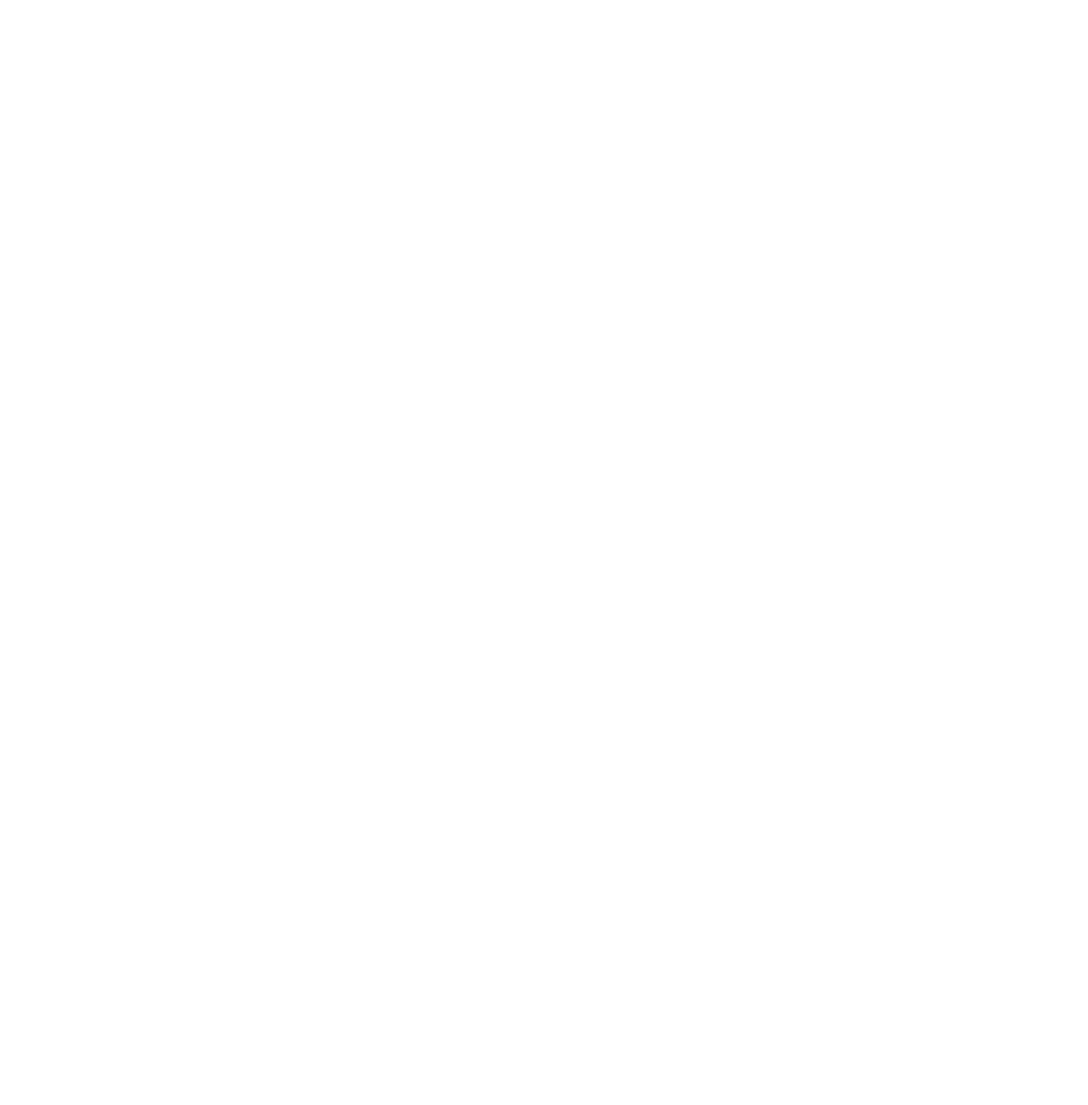
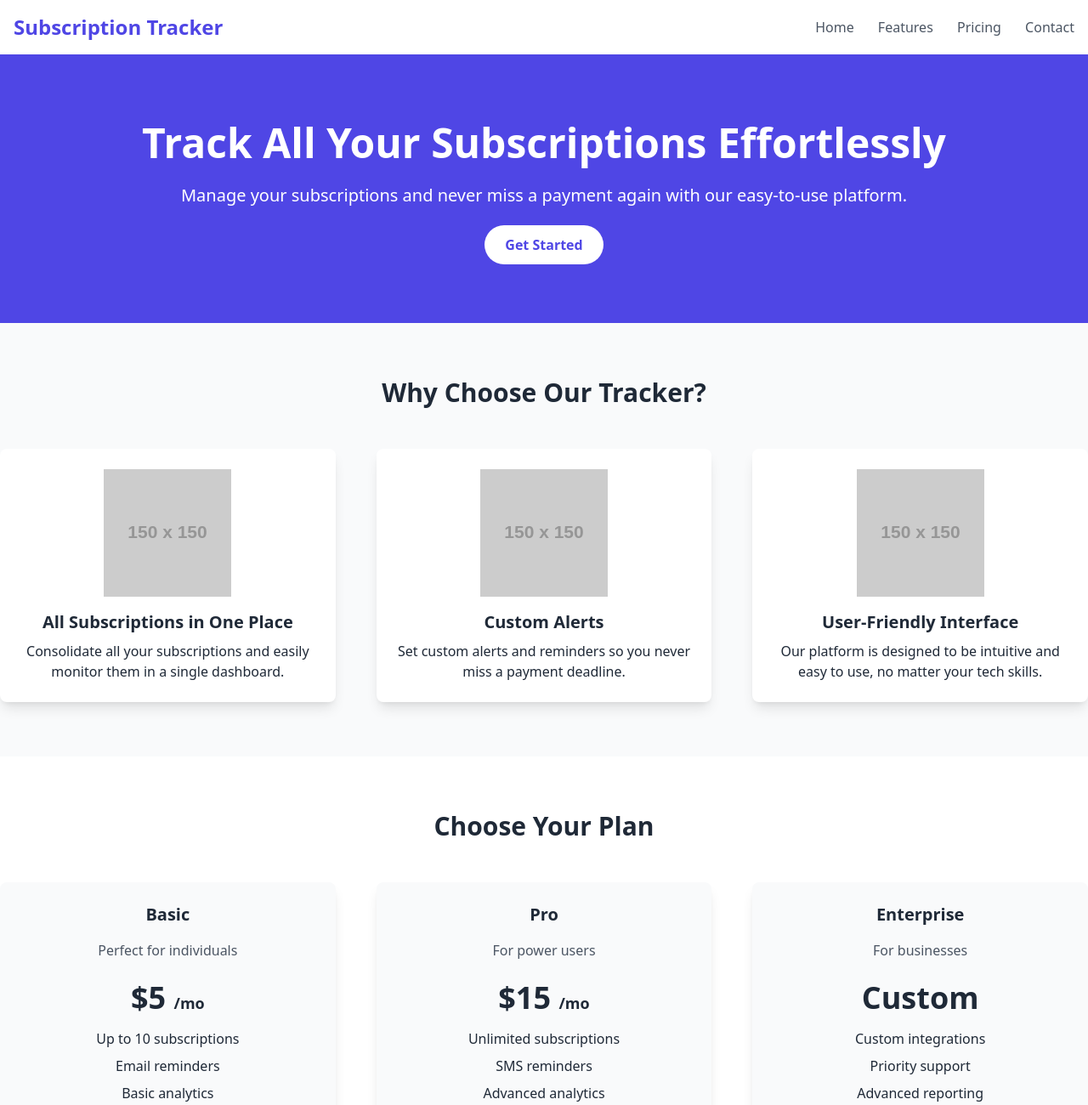
Before and after one commit to sebastianingebrigtsen/SubscriptionTracker, a plain HTML site: page index.html in a window 1280 px wide. Shown: the top 1300 px of the page at 85% size. Before the commit the page ends 800 px from the top, so only its background shows below. Drawn offline with nearby package versions, Linux system fonts and the light colour scheme; placeholder pictures from the web are drawn by us.

Commit message:
GPT hjemmeside med tailwind css

```diff
--- a/index.html
+++ b/index.html
@@ -1,12 +1,118 @@
+<!DOCTYPE html>
 <html lang="en">
   <head>
     <meta charset="UTF-8" />
     <meta name="viewport" content="width=device-width, initial-scale=1.0" />
+    <title>Subscription Tracker</title>
     <link rel="stylesheet" href="styles.css" />
     <script src="https://cdn.tailwindcss.com"></script>
-    <title>Subscription Tracker</title>
   </head>
-  <body>
+
+  <body class="bg-gray-100 text-gray-800">
+    <!-- Navbar -->
+    <header class="bg-white shadow-md">
+      <div class="container mx-auto p-4 flex justify-between items-center">
+        <div class="text-2xl font-bold text-indigo-600">Subscription Tracker</div>
+        <nav class="space-x-6">
+          <a href="#" class="text-gray-600 hover:text-indigo-600">Home</a>
+          <a href="#" class="text-gray-600 hover:text-indigo-600">Features</a>
+          <a href="#" class="text-gray-600 hover:text-indigo-600">Pricing</a>
+          <a href="#" class="text-gray-600 hover:text-indigo-600">Contact</a>
+        </nav>
+      </div>
+    </header>
+
+    <!-- Hero Section -->
+    <section class="bg-indigo-600 text-white py-20">
+      <div class="container mx-auto text-center">
+        <h1 class="text-5xl font-bold mb-6">Track All Your Subscriptions Effortlessly</h1>
+        <p class="text-xl mb-8">Manage your subscriptions and never miss a payment again with our easy-to-use platform.</p>
+        <a href="#" class="bg-white text-indigo-600 font-bold py-3 px-6 rounded-full hover:bg-gray-100 transition">Get Started</a>
+      </div>
+    </section>
+
+    <!-- Features Section -->
+    <section class="py-16 bg-gray-50">
+      <div class="container mx-auto text-center">
+        <h2 class="text-3xl font-bold text-gray-800 mb-12">Why Choose Our Tracker?</h2>
+        <div class="grid grid-cols-1 md:grid-cols-3 gap-12">
+          <!-- Feature 1 -->
+          <div class="p-6 bg-white rounded-lg shadow-lg">
+            <img src="https://via.placeholder.com/150" alt="Feature 1" class="mx-auto mb-4" />
+            <h3 class="text-xl font-bold mb-2">All Subscriptions in One Place</h3>
+            <p>Consolidate all your subscriptions and easily monitor them in a single dashboard.</p>
+          </div>
+          <!-- Feature 2 -->
+          <div class="p-6 bg-white rounded-lg shadow-lg">
+            <img src="https://via.placeholder.com/150" alt="Feature 2" class="mx-auto mb-4" />
+            <h3 class="text-xl font-bold mb-2">Custom Alerts</h3>
+            <p>Set custom alerts and reminders so you never miss a payment deadline.</p>
+          </div>
+          <!-- Feature 3 -->
+          <div class="p-6 bg-white rounded-lg shadow-lg">
+            <img src="https://via.placeholder.com/150" alt="Feature 3" class="mx-auto mb-4" />
+            <h3 class="text-xl font-bold mb-2">User-Friendly Interface</h3>
+            <p>Our platform is designed to be intuitive and easy to use, no matter your tech skills.</p>
+          </div>
+        </div>
+      </div>
+    </section>
+
+    <!-- Pricing Section -->
+    <section class="py-16 bg-white">
+      <div class="container mx-auto text-center">
+        <h2 class="text-3xl font-bold text-gray-800 mb-12">Choose Your Plan</h2>
+        <div class="grid grid-cols-1 md:grid-cols-3 gap-12">
+          <!-- Basic Plan -->
+          <div class="p-6 bg-gray-50 rounded-lg shadow-lg">
+            <h3 class="text-xl font-bold mb-4">Basic</h3>
+            <p class="text-gray-600 mb-6">Perfect for individuals</p>
+            <p class="text-4xl font-bold mb-4">$5 <span class="text-lg">/mo</span></p>
+            <ul class="mb-6">
+              <li class="mb-2">Up to 10 subscriptions</li>
+              <li class="mb-2">Email reminders</li>
+              <li>Basic analytics</li>
+            </ul>
+            <a href="#" class="bg-indigo-600 text-white font-bold py-2 px-4 rounded-full hover:bg-indigo-700 transition">Choose Plan</a>
+          </div>
+          <!-- Pro Plan -->
+          <div class="p-6 bg-gray-50 rounded-lg shadow-lg">
+            <h3 class="text-xl font-bold mb-4">Pro</h3>
+            <p class="text-gray-600 mb-6">For power users</p>
+            <p class="text-4xl font-bold mb-4">$15 <span class="text-lg">/mo</span></p>
+            <ul class="mb-6">
+              <li class="mb-2">Unlimited subscriptions</li>
+              <li class="mb-2">SMS reminders</li>
+              <li>Advanced analytics</li>
+            </ul>
+            <a href="#" class="bg-indigo-600 text-white font-bold py-2 px-4 rounded-full hover:bg-indigo-700 transition">Choose Plan</a>
+          </div>
+          <!-- Enterprise Plan -->
+          <div class="p-6 bg-gray-50 rounded-lg shadow-lg">
+            <h3 class="text-xl font-bold mb-4">Enterprise</h3>
+            <p class="text-gray-600 mb-6">For businesses</p>
+            <p class="text-4xl font-bold mb-4">Custom</p>
+            <ul class="mb-6">
+              <li class="mb-2">Custom integrations</li>
+              <li class="mb-2">Priority support</li>
+              <li>Advanced reporting</li>
+            </ul>
+            <a href="#" class="bg-indigo-600 text-white font-bold py-2 px-4 rounded-full hover:bg-indigo-700 transition">Contact Us</a>
+          </div>
+        </div>
+      </div>
+    </section>
+
+    <!-- Footer -->
+    <footer class="bg-gray-800 text-white py-6">
+      <div class="container mx-auto text-center">
+        <p>&copy; 2024 Subscription Tracker. All rights reserved.</p>
+        <nav class="space-x-4 mt-4">
+          <a href="#" class="hover:underline">Privacy Policy</a>
+          <a href="#" class="hover:underline">Terms of Service</a>
+        </nav>
+      </div>
+    </footer>
     <script src="script.js"></script>
   </body>
 </html>
```
